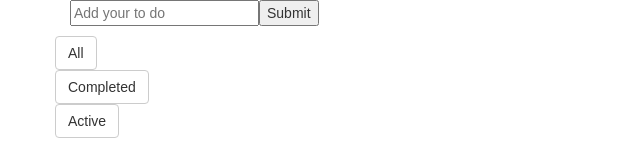
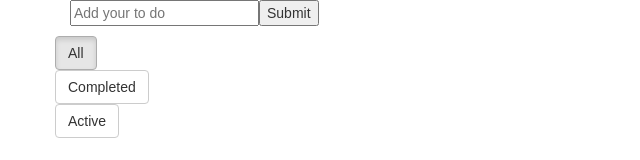
Before and after one commit to samnags/react-redux-todo, a React app: page / in a window 1280 px wide. Shown: the top 160 px of the page, without its empty margins (0-640 px from the left). Built offline with nearby package versions, Linux system fonts and the light colour scheme.

Commit message:
fixed flexibility action

```diff
--- a/src/components/footer.js
+++ b/src/components/footer.js
@@ -8,9 +8,15 @@ export const Footer = () => {
   return (
     <div className='row'>
       <div className='col-md-12'>
-        <FilterLink todofilter={'SHOW_ALL'} name={'All'}  />
-        <FilterLink todofilter={'SHOW_COMPLETED'} name={'Completed'}/>
-        <FilterLink todofilter={'SHOW_ACTIVE'} name={'Active'} />
+        <FilterLink todofilter='SHOW_ALL'>
+          All
+        </FilterLink>
+        <FilterLink todofilter='SHOW_COMPLETED'>
+          Completed
+        </FilterLink>
+        <FilterLink todofilter='SHOW_ACTIVE'>
+          Active
+        </FilterLink>
       </div>
     </div>
   )
--- a/src/containers/filter_link.js
+++ b/src/containers/filter_link.js
@@ -7,7 +7,6 @@ class FilterLink extends Component {
   constructor(props) {
     super();
 
-    // this.setFilter = this.setFilter.bind(this)
   }
 
   setFilter(filter) {
@@ -16,22 +15,23 @@ class FilterLink extends Component {
   }
 
   render() {
-    debugger
     return (
       <div className='row'>
       <button
-        className='btn btn-default'
-        onClick={() => this.setFilter(this.props.todoFilter)} >
-        {this.props.name}
+        className={this.props.active ? 'btn btn-default active' : 'btn btn-default' }
+        onClick={() => this.setFilter(this.props.todofilter)}
+        >
+        {this.props.children}
       </button>
       </div>
     )
   }
 }
 
-
-function mapStateToProps(state) {
-  return { todoFilter: state.visibilityFilter };
+function mapStateToProps(state, ownProps) {
+  return {
+    active: ownProps.todofilter === state.visibilityFilter ? true : false
+  }
 }
 
 function mapDispatchToProps(dispatch) {
```
Also changed, not shown: 1 other file (tests, documents, lock files or other folders).
